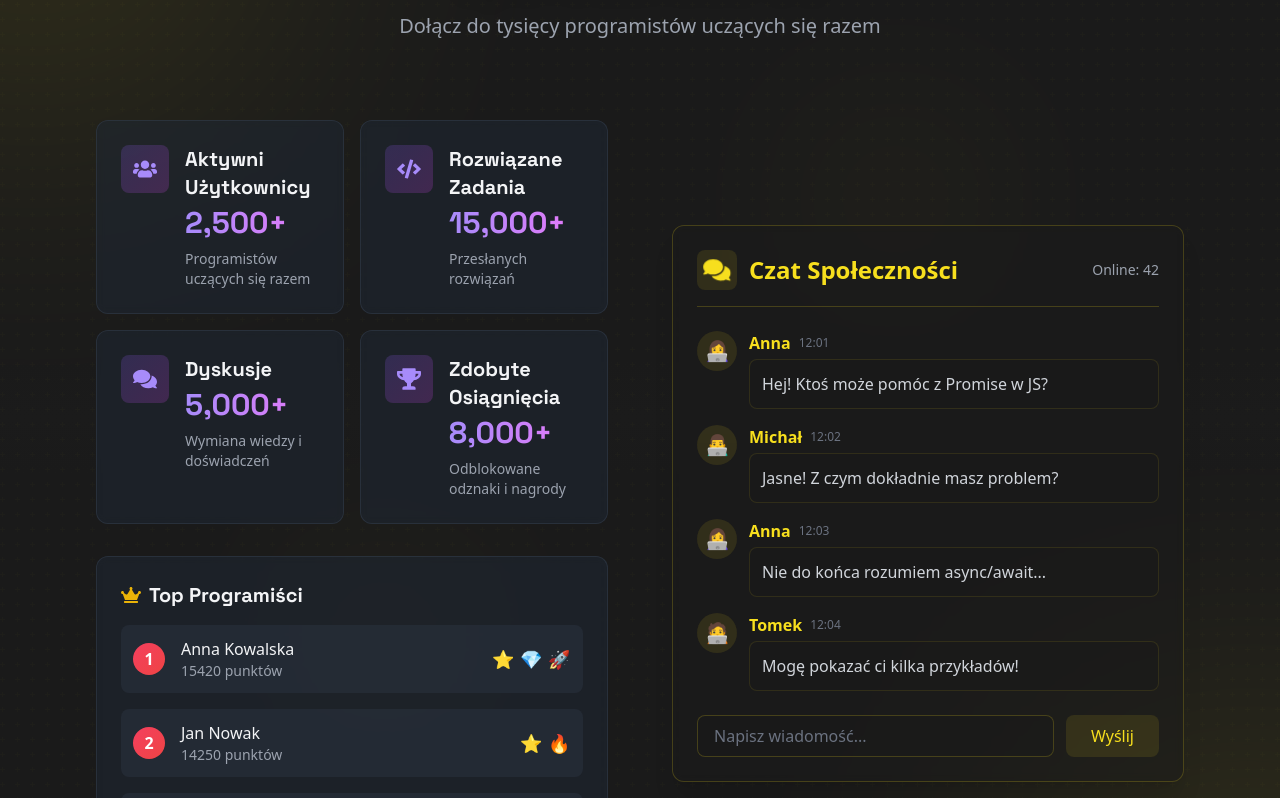
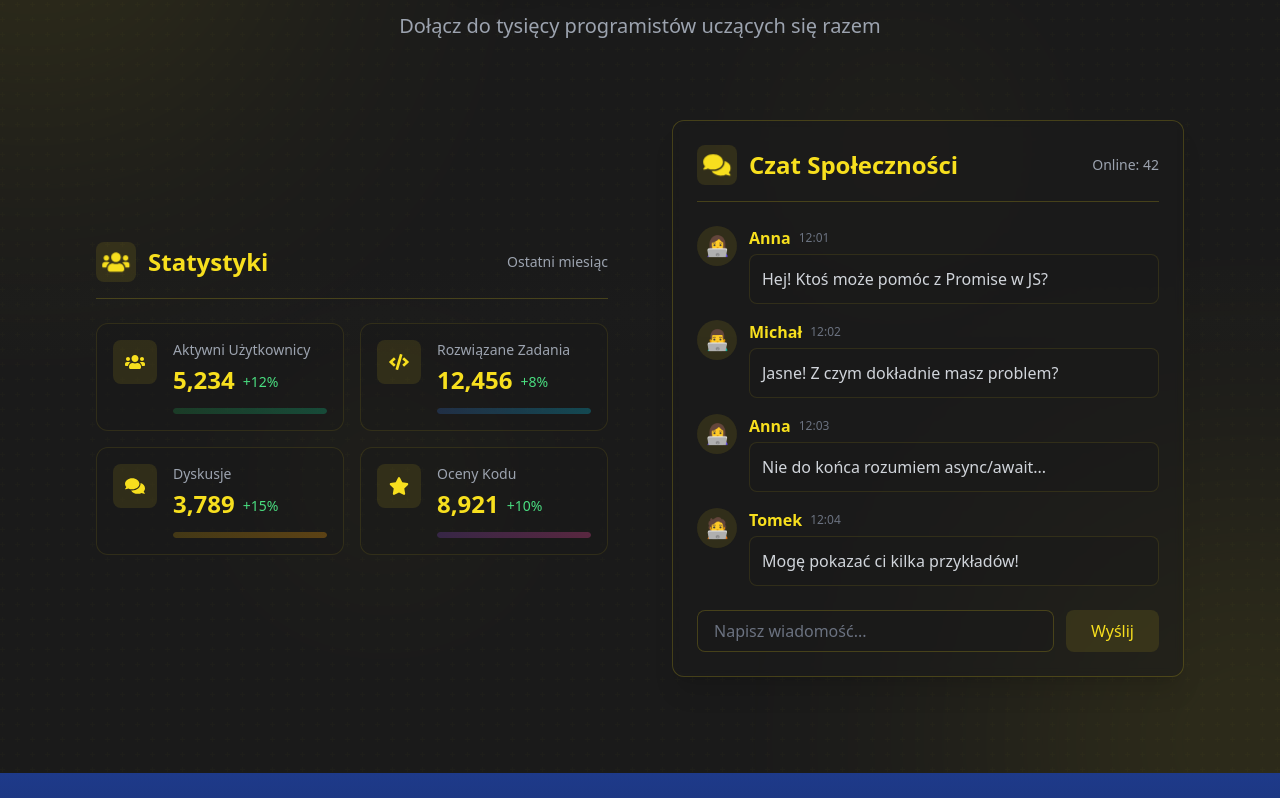
Before and after one commit to ol1mowski/CodeLinesJS, a React (Vite) app: page / in a window 1280 px wide. Shown: the part 3862-4660 px from the top of the page. Built offline with nearby package versions, Linux system fonts and the light colour scheme; no server answers.

Commit message:
feat(community): add interactive community statistics with animated metrics and growth indicators

```diff
--- a/src/components/Community/CommunityStats/CommunityStats.component.tsx
+++ b/src/components/Community/CommunityStats/CommunityStats.component.tsx
@@ -1,23 +1,104 @@
 import { motion } from "framer-motion";
+import { FaUsers, FaCode, FaComments, FaStar } from "react-icons/fa";
 
-import { StatCard } from "../../Progress/ProgressStats/StatCard.component";
-import { communityStats } from "../../../data/communityStats.data";
-import { LeaderboardCard } from "./LeaderboardCard.component";
-
+const stats = [
+  {
+    icon: FaUsers,
+    label: "Aktywni Użytkownicy",
+    value: "5,234",
+    change: "+12%",
+    color: "from-green-500/20 to-emerald-500/20",
+    hoverColor: "from-green-500/30 to-emerald-500/30"
+  },
+  {
+    icon: FaCode,
+    label: "Rozwiązane Zadania",
+    value: "12,456",
+    change: "+8%",
+    color: "from-blue-500/20 to-cyan-500/20",
+    hoverColor: "from-blue-500/30 to-cyan-500/30"
+  },
+  {
+    icon: FaComments,
+    label: "Dyskusje",
+    value: "3,789",
+    change: "+15%",
+    color: "from-yellow-500/20 to-amber-500/20",
+    hoverColor: "from-yellow-500/30 to-amber-500/30"
+  },
+  {
+    icon: FaStar,
+    label: "Oceny Kodu",
+    value: "8,921",
+    change: "+10%",
+    color: "from-purple-500/20 to-pink-500/20",
+    hoverColor: "from-purple-500/30 to-pink-500/30"
+  }
+];
 
 export const CommunityStats = () => (
-  <div className="w-full xl:w-1/2 px-4 md:px-0">
-    <motion.div
-      initial={{ opacity: 0 }}
-      whileInView={{ opacity: 1 }}
-      viewport={{ once: true }}
-      transition={{ duration: 0.6 }}
-      className="grid grid-cols-1 sm:grid-cols-2 gap-4 mb-8"
-    >
-      {communityStats.map((stat, index) => (
-        <StatCard key={stat.title} {...stat} index={index} />
+  <div className="w-full xl:w-1/2 space-y-6">
+    <div className="flex items-center justify-between border-b border-[#f7df1e]/20 pb-4">
+      <div className="flex items-center gap-3">
+        <div className="p-2 rounded-lg bg-[#f7df1e]/10">
+          <motion.div
+            animate={{ scale: [1, 1.2, 1] }}
+            transition={{ duration: 2, repeat: Infinity }}
+            className="text-[#f7df1e]"
+          >
+            <FaUsers className="w-6 h-6" />
+          </motion.div>
+        </div>
+        <h2 className="text-2xl font-bold text-[#f7df1e]">
+          Statystyki
+        </h2>
+      </div>
+      <span className="text-sm text-gray-400">
+        Ostatni miesiąc
+      </span>
+    </div>
+
+    <div className="grid grid-cols-1 sm:grid-cols-2 gap-4">
+      {stats.map((stat, index) => (
+        <motion.div
+          key={stat.label}
+          initial={{ opacity: 0, y: 20 }}
+          whileInView={{ opacity: 1, y: 0 }}
+          viewport={{ once: true }}
+          transition={{ duration: 0.5, delay: index * 0.1 }}
+          className="group relative p-4 rounded-xl border border-[#f7df1e]/10 bg-[#1a1a1a]/30
+                     hover:border-[#f7df1e]/20 hover:bg-[#1a1a1a]/50 transition-all duration-300"
+        >
+          <div className="flex items-start gap-4">
+            <div className="p-3 rounded-lg bg-[#f7df1e]/10 text-[#f7df1e]
+                          group-hover:bg-[#f7df1e]/20 group-hover:scale-110 transition-all duration-300">
+              <stat.icon className="w-5 h-5" />
+            </div>
+            <div className="flex-1">
+              <h3 className="text-sm font-medium text-gray-400">
+                {stat.label}
+              </h3>
+              <div className="flex items-end gap-2 mt-1">
+                <p className="text-2xl font-bold text-[#f7df1e]">
+                  {stat.value}
+                </p>
+                <span className="text-sm font-medium text-green-400 mb-1">
+                  {stat.change}
+                </span>
+              </div>
+              <div className="mt-3 relative h-1.5 rounded-full bg-[#1a1a1a]/50 overflow-hidden">
+                <motion.div
+                  className={`absolute left-0 top-0 h-full rounded-full bg-gradient-to-r ${stat.color}
+                             group-hover:${stat.hoverColor} transition-all duration-300`}
+                  initial={{ width: 0 }}
+                  animate={{ width: "100%" }}
+                  transition={{ duration: 1, delay: index * 0.2 }}
+                />
+              </div>
+            </div>
+          </div>
+        </motion.div>
       ))}
-    </motion.div>
-    <LeaderboardCard />
+    </div>
   </div>
 );
```
